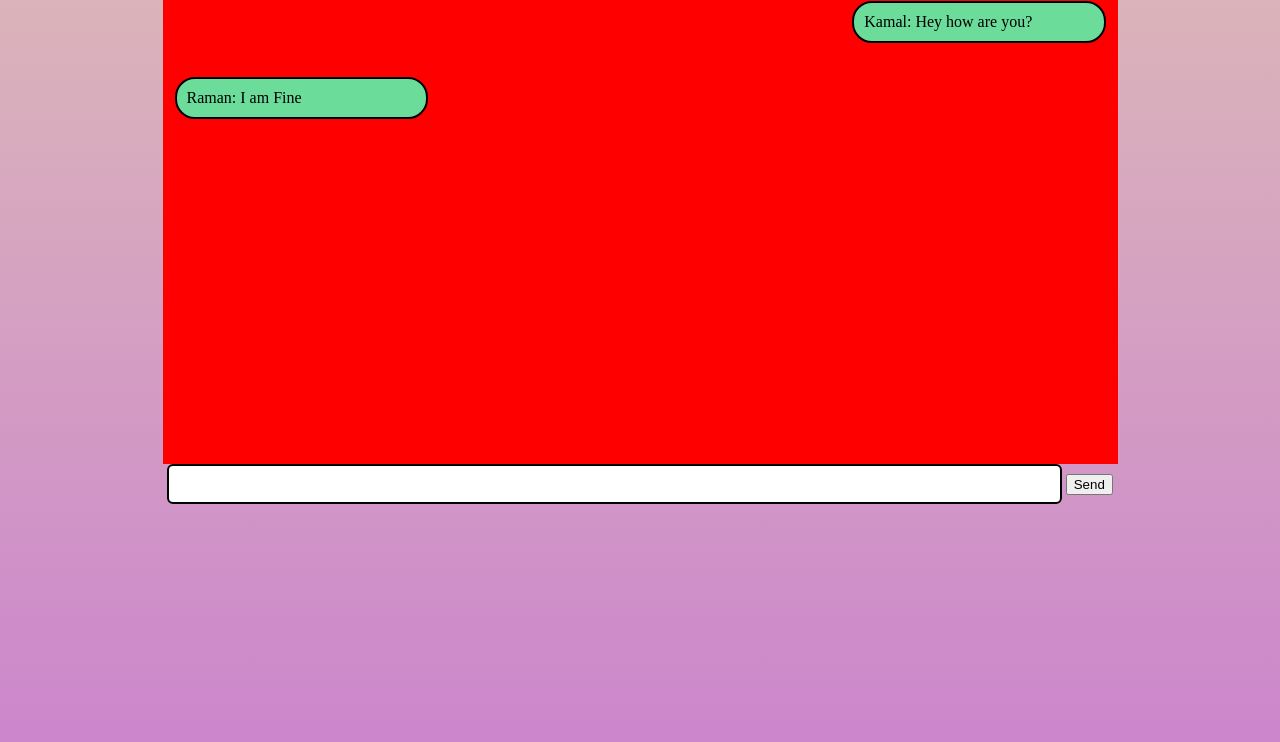
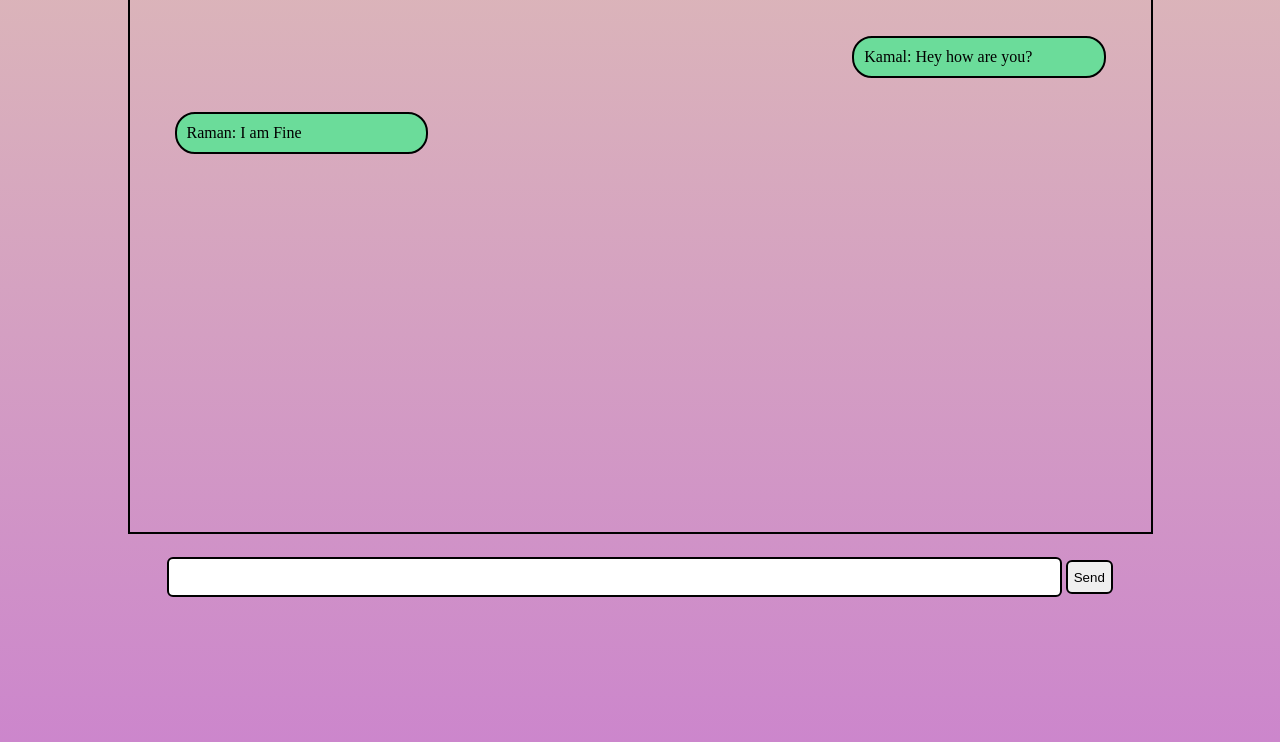
Before and after one commit to Kaushal273/Chat-Application, a plain HTML site: page index.html in a window 1280 px wide. Shown: the part 74-816 px from the top of the page. Drawn offline with Linux system fonts and the light colour scheme.

Commit message:
second update

```diff
--- a/css/style.css
+++ b/css/style.css
@@ -6,9 +6,12 @@
 }
 .container{
     max-width: 955px;
-    background-color: red;
+    border: 2px solid black;
     margin: auto;
     height: 60vh;
+    padding: 33px;
+    overflow-y: auto;
+    margin-bottom: 23px;
 }
 body{
     height: 100vh;
@@ -45,3 +48,9 @@ border-radius: 20px;
     border-radius: 6px;
     height: 34px;
 }
+.btn{
+    cursor: pointer;
+    border: 2px solid black;
+    border-radius: 6px;
+    height: 34px;
+}
```
Also changed, not shown: nodeServer/package.json (added, +14 -0 lines), nodeServer/index.js (added), 1 other file.
